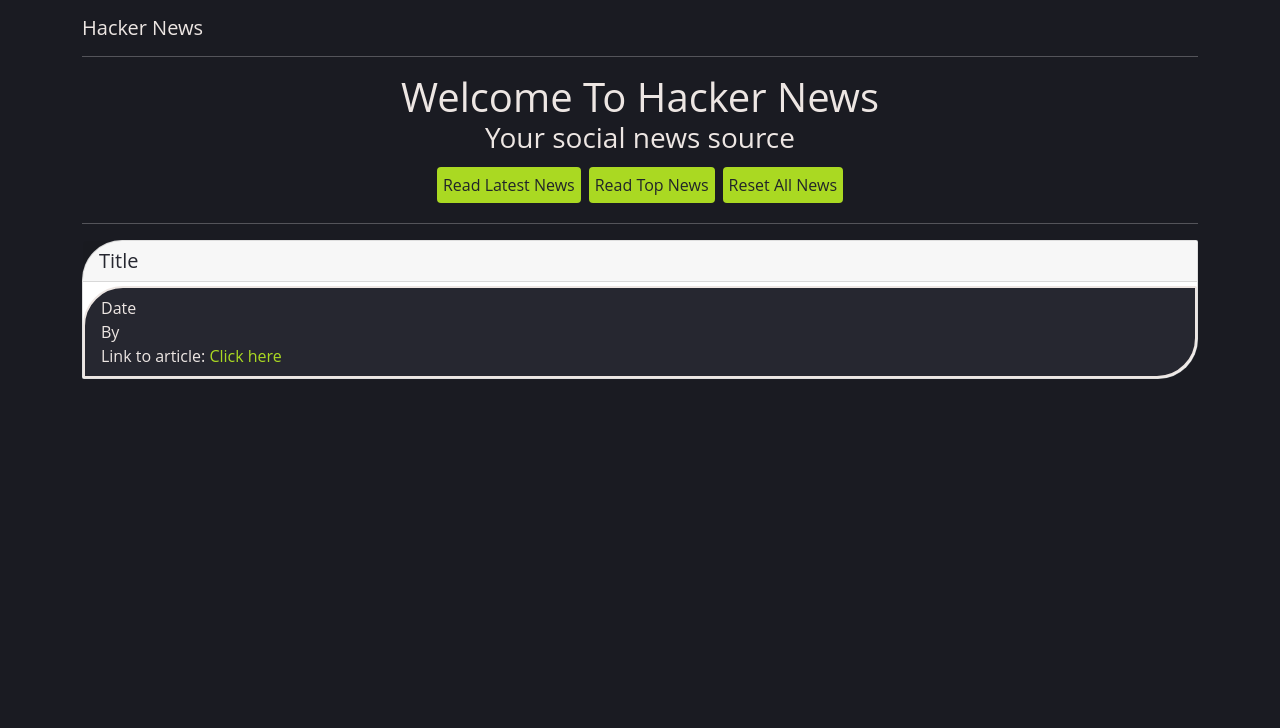
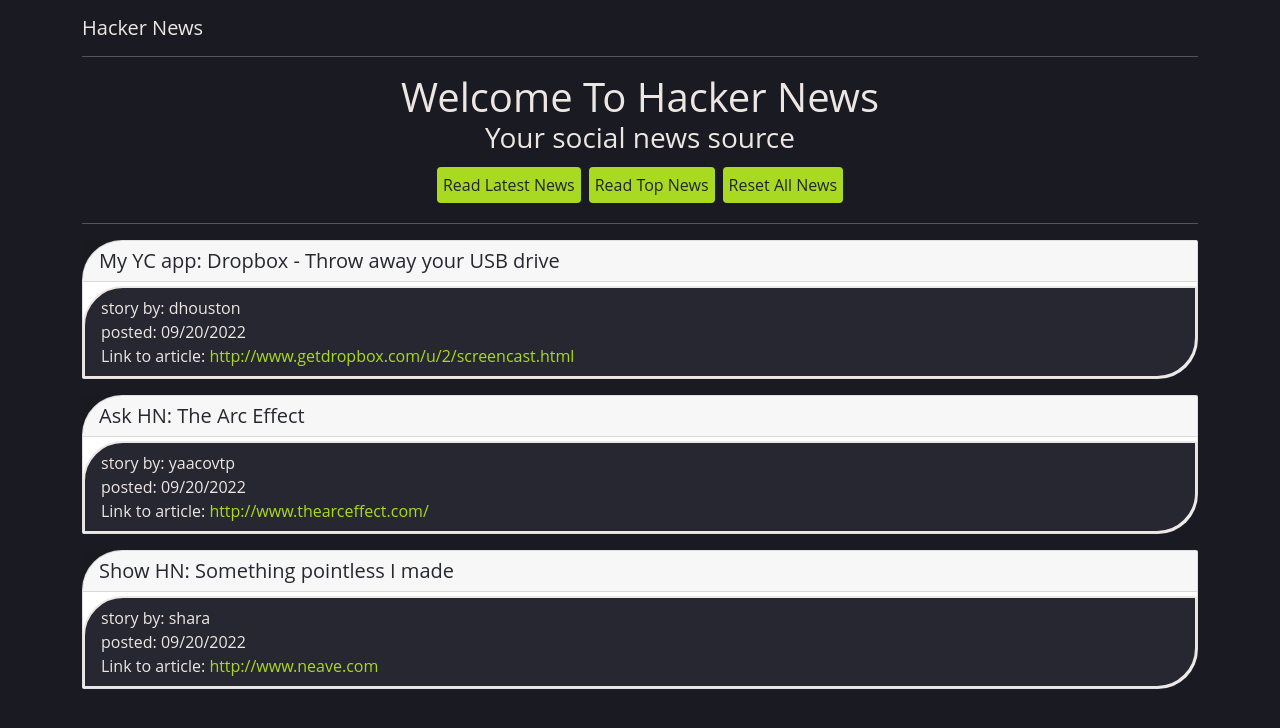
Before and after one commit to smcgdub/hacker-news-homework-react, a React (Create React App) app: page / in a window 1280 px wide. Shown: the top 728 px of the page. Built offline with nearby package versions, Linux system fonts and the light colour scheme.

Commit message:
Created dummy data.js file with data to load into newscard components. Added the props for each component for testing

```diff
--- a/public/index.html
+++ b/public/index.html
@@ -7,6 +7,7 @@
   <link rel="icon" type="image/png" sizes="32x32" href="/public/favicon-32x32.png">
   <link rel="icon" type="image/png" sizes="16x16" href="/public/favicon-16x16.png">
   <link rel="manifest" href="/site.webmanifest">
+  <!-- UTF encoding -->
   <meta charset="utf-8" />
   <link rel="icon" href="%PUBLIC_URL%/favicon.ico" />
   <meta name="viewport" content="width=device-width, initial-scale=1" />
--- a/src/App.js
+++ b/src/App.js
@@ -2,27 +2,41 @@ import './App.css';
 import Navbar from './components/Navbar';
 import NewsCard from './components/NewsCard';
 import Header from './components/Header';
+import data from './data'
 
 export default function App() {
 
-  // const newsCards = data.map(story => {
-  //   return (
-  //     <NewsCard
-  //       key={story.id}
-  //       title={story.title}
-  //       type={story.type}
-  //       by={story.by}
-  //       date={story.date}
-  //       url={story.url}
-  //     />
-  //   )
-  // })
+  // let unixTimestamp = data.time;
+  // let milliseconds = unixTimestamp * 1000;
+  // let dateObject = new Date(milliseconds);
+  // let humanDateFormat = dateObject.toLocaleString();
+
+  let currentTimestamp = Date.now()
+  console.log(currentTimestamp);
+  let date = new Intl.DateTimeFormat('en-US', { year: 'numeric', month: '2-digit', day: '2-digit' }).format(currentTimestamp)
+  console.log(date);
+
+  const news = data.map(item => {
+    return (
+      <NewsCard
+        key={item.id}
+        title={item.title}
+        type={item.type}
+        by={item.by}
+        time={date}
+        url={item.url}
+      />
+    )
+  })
 
   return (
     <div>
       <Navbar />
       <Header />
-      <NewsCard />
+      {/* <NewsCard /> */}
+      <div>
+        {news}
+      </div>
     </div>
   );
 }
--- a/src/components/NewsCard.js
+++ b/src/components/NewsCard.js
@@ -1,4 +1,5 @@
 import React from "react";
+
 
 export default function NewsCard(props) {
   return (
@@ -8,26 +9,17 @@ export default function NewsCard(props) {
           {/* News Card */}
           <div className="card mb-3">
             {/* Card Title */}
-            <h5 id="post-title" className="card-header data-title mb-1">Title</h5>
+            <h5 id="post-title" className="card-header data-title mb-1">{props.title}</h5>
             {/* Card Body */}
             <div className="card-body">
-              <p className="data-by mb-0">Date</p>
-              <p className="data-by mb-0">By</p>
+              <p className="off-white-text mb-0">{props.type} by: {props.by}</p>
+              <p className="off-white-text mb-0">posted: {props.time}</p>
               {/* Link to article */}
-              <p className="data-url mb-0">Link to article:<a className="post-url" href="/public/index.html" target="_blank"> Click here</a></p>
+              <p className="data-url mb-0">Link to article:<a className="post-url" href="/public/index.html" target="_blank"> {props.url}</a></p>
             </div>
           </div>
         </div>
       </div>
     </div>
-
-    // <div className="card mb-3">
-    //   <h5 id="post-title" className="card-header data-title mb-1">{props.story.title}</h5>
-    //   <div className="card-body">
-    //     <p className="data-by mb-0">Date: {props.story.date}</p>
-    //     <p className="data-by mb-0">{props.story.by}</p>
-    //     <p className="data-url mb-0">Link to article:<a className="post-url" href="/public/index.html" target="_blank"> Click here</a></p>
-    //   </div>
-    // </div>
   );
 }
--- /dev/null
+++ b/src/data.js
@@ -0,0 +1,23 @@
+// eslint-disable-next-line
+export default [{
+  "id": 1,
+  "by": "dhouston",
+  "time": "01/01/2022",
+  "title": "My YC app: Dropbox - Throw away your USB drive",
+  "type": "story",
+  "url": "http://www.getdropbox.com/u/2/screencast.html"
+}, {
+  "id": 2,
+  "by": "yaacovtp",
+  "time": 1175714547,
+  "title": "Ask HN: The Arc Effect",
+  "type": "story",
+  "url": "http://www.thearceffect.com/"
+}, {
+  "id": 3,
+  "by": "shara",
+  "time": 1175714589,
+  "title": "Show HN: Something pointless I made",
+  "type": "story",
+  "url": "http://www.neave.com"
+}]
```
